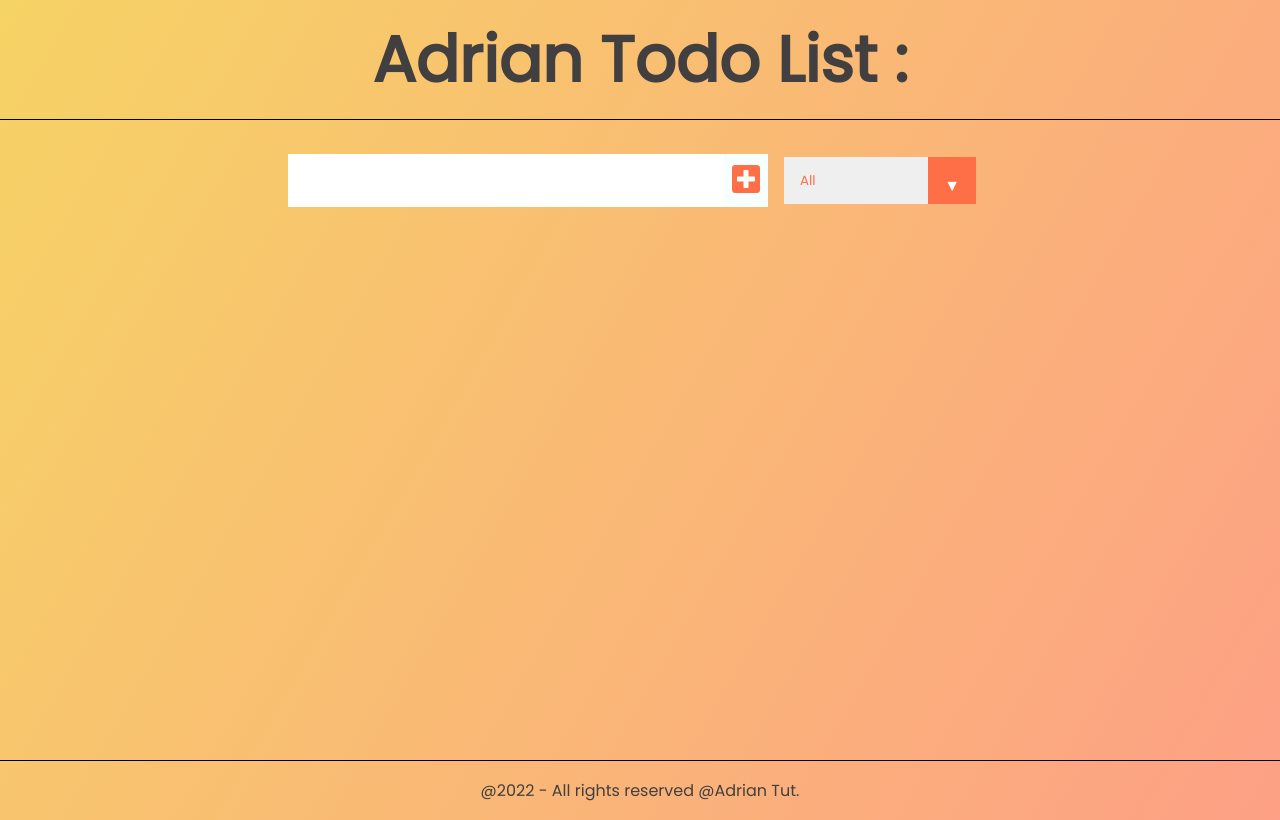
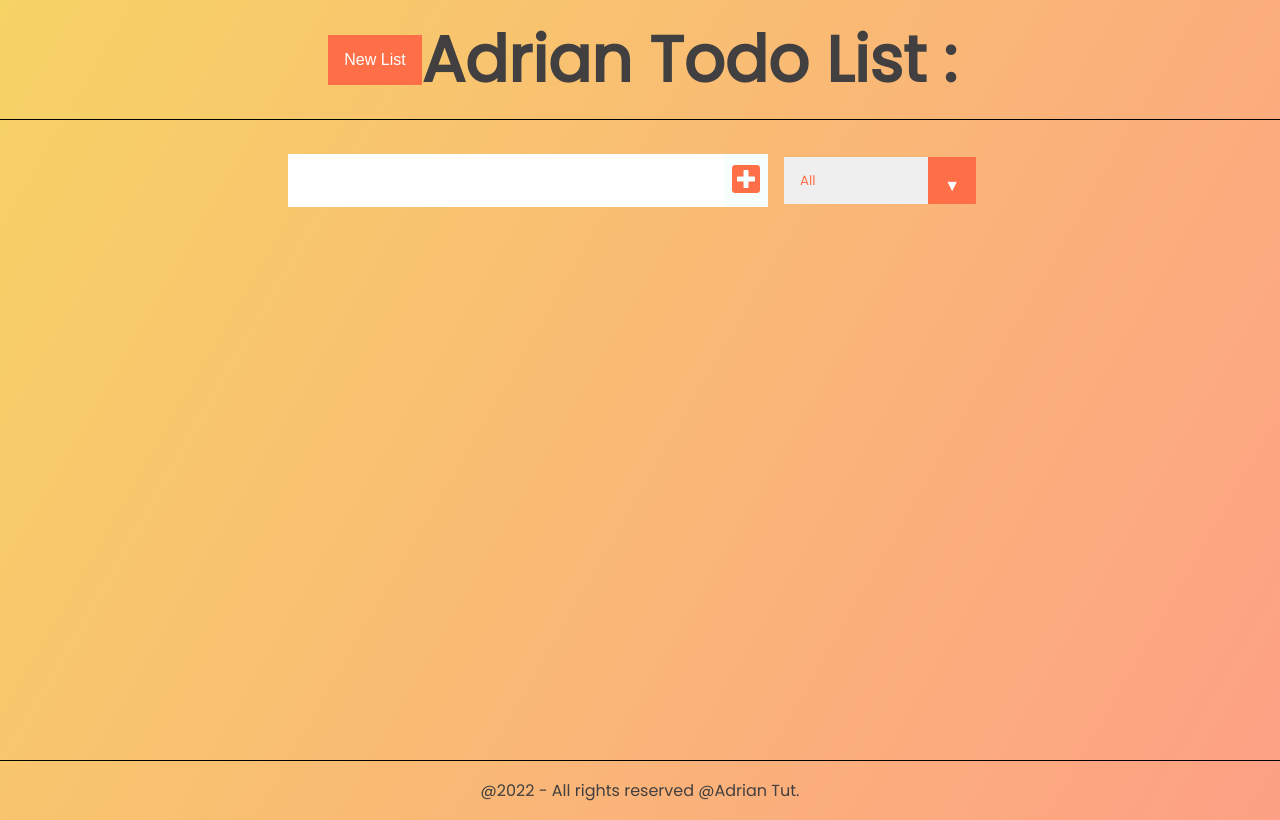
Before and after one commit to Adriantutuianu/to-do-project, a React (Create React App) app: page / in a window 1280 px wide. Built offline with nearby package versions, Linux system fonts and the light colour scheme.

Commit message:
Added button new List

```diff
--- a/src/App.css
+++ b/src/App.css
@@ -14,6 +14,14 @@ header {
   font-size: 2rem;
   border-bottom: 1px solid black;
   color: rgb(65, 63, 63);
+  min-height: 15vh;
+  display: flex;
+  justify-content: center;
+  align-items: center;
+}
+
+.new-btn {
+  margin-left: 5px;
 }
 
 footer {
@@ -25,7 +33,7 @@ footer {
   border-top: 1px solid black;
   color: rgb(65, 63, 63);
 }
-header,
+
 form {
   min-height: 15vh;
   display: flex;
@@ -82,7 +90,7 @@ form button:hover {
 .todo li {
   flex: 1;
 }
-
+.new-btn,
 .trash-btn,
 .complete-btn {
   background: #ff6f47;
--- a/src/App.js
+++ b/src/App.js
@@ -56,6 +56,7 @@ function App() {
     <div className="App">
       <header>
         {" "}
+        <button className="new-btn">New List</button>
         <h1>Adrian Todo List :</h1>
       </header>
       <div className="content">
```
